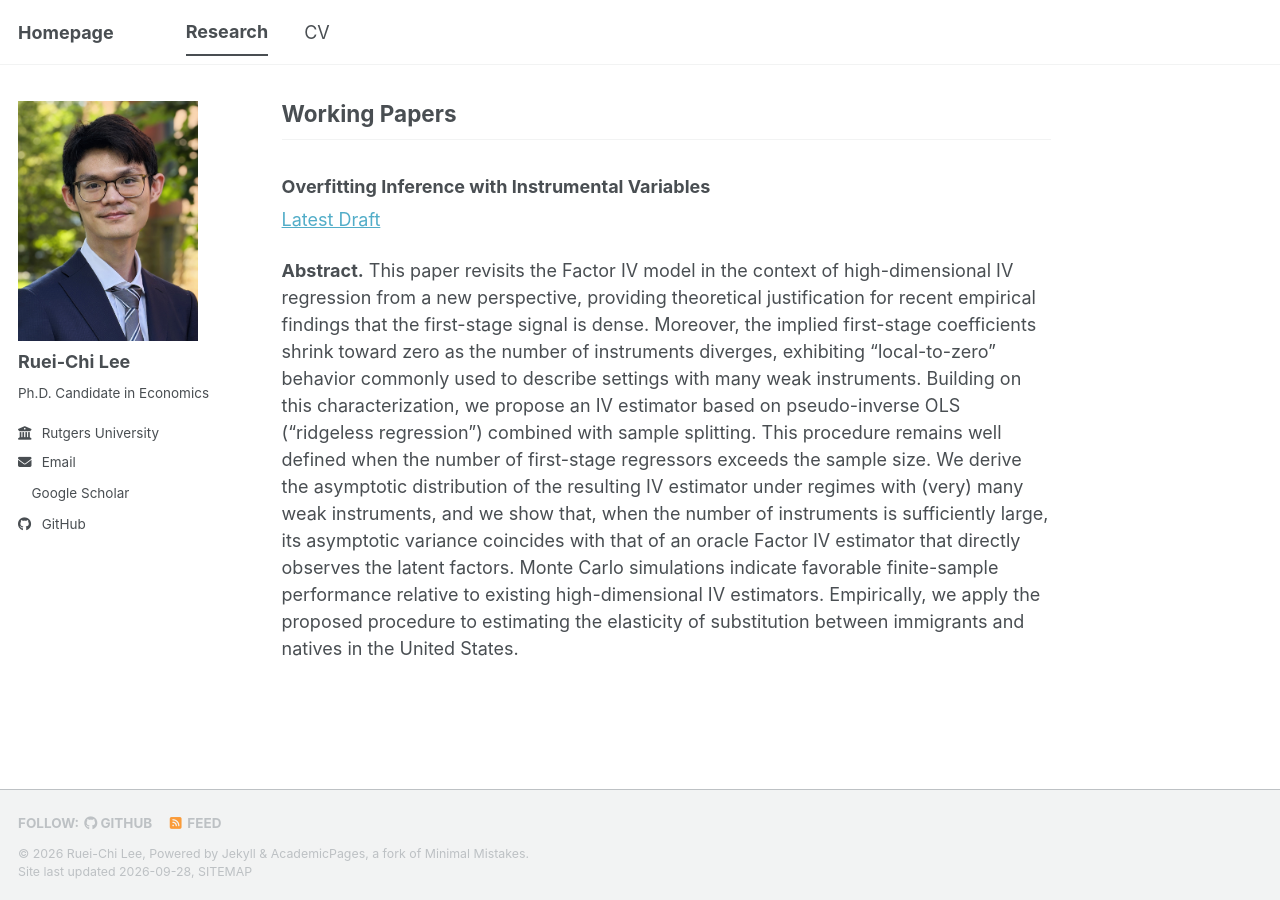
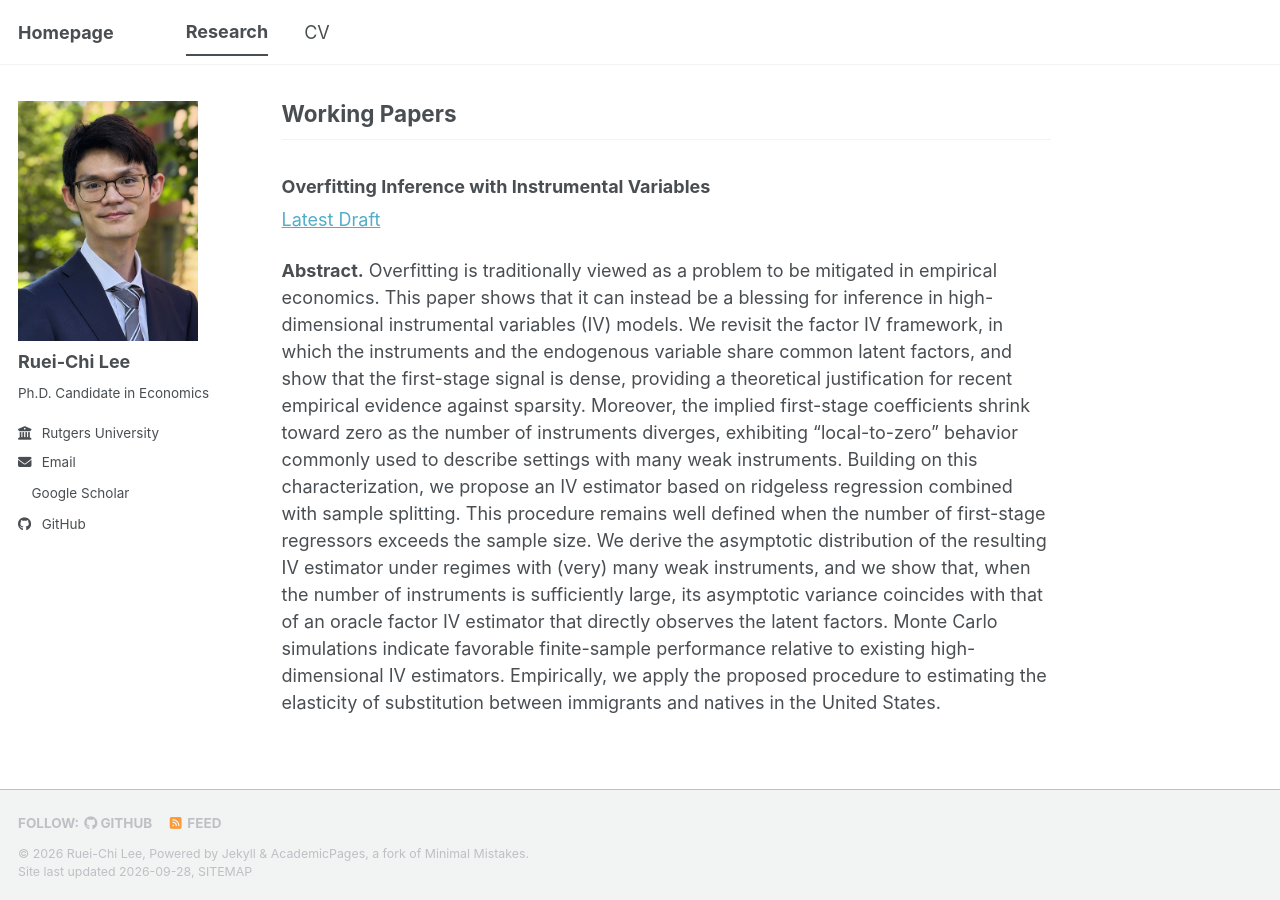
Before and after one commit to rueichilee/rueichilee.github.io, a Jekyll site: the page built from _pages/research.md, in a window 1280 px wide and 900 px high, scrolled down 640 px. Built offline with Jekyll 4.4.1, drawn with Linux system fonts in a browser that asks for light colours; a style sheet for code colours, icons or effects is not loaded; before the commit the page ends 1517 px from its top, so only the background shows below that.

Commit message:
Update research.md

```diff
--- a/_pages/research.md
+++ b/_pages/research.md
@@ -18,7 +18,7 @@ Accepted in *Econometric Theory*. [arXiv](https://arxiv.org/abs/2609.10617)
 
 [Latest Draft](/files/JMP.pdf)
 
-**Abstract.** This paper revisits the Factor IV model in the context of high-dimensional IV regression from a new perspective, providing theoretical justification for recent empirical findings that the first-stage signal is dense. Moreover, the implied first-stage coefficients shrink toward zero as the number of instruments diverges, exhibiting “local-to-zero” behavior commonly used to describe settings with many weak instruments. Building on this characterization, we propose an IV estimator based on pseudo-inverse OLS (“ridgeless regression”) combined with sample splitting. This procedure remains well defined when the number of first-stage regressors exceeds the sample size. We derive the asymptotic distribution of the resulting IV estimator under regimes with (very) many weak instruments, and we show that, when the number of instruments is sufficiently large, its asymptotic variance coincides with that of an oracle Factor IV estimator that directly observes the latent factors. Monte Carlo simulations indicate favorable finite-sample performance relative to existing high-dimensional IV estimators. Empirically, we apply the proposed procedure to estimating the elasticity of substitution between immigrants and natives in the United States.
+**Abstract.** Overfitting is traditionally viewed as a problem to be mitigated in empirical economics. This paper shows that it can instead be a blessing for inference in high-dimensional instrumental variables (IV) models. We revisit the factor IV framework, in which the instruments and the endogenous variable share common latent factors, and show that the first-stage signal is dense, providing a theoretical justification for recent empirical evidence against sparsity. Moreover, the implied first-stage coefficients shrink toward zero as the number of instruments diverges, exhibiting “local-to-zero” behavior commonly used to describe settings with many weak instruments. Building on this characterization, we propose an IV estimator based on ridgeless regression combined with sample splitting. This procedure remains well defined when the number of first-stage regressors exceeds the sample size. We derive the asymptotic distribution of the resulting IV estimator under regimes with (very) many weak instruments, and we show that, when the number of instruments is sufficiently large, its asymptotic variance coincides with that of an oracle factor IV estimator that directly observes the latent factors. Monte Carlo simulations indicate favorable finite-sample performance relative to existing high-dimensional IV estimators. Empirically, we apply the proposed procedure to estimating the elasticity of substitution between immigrants and natives in the United States.
 
 <!--
 ## Work in Progress
```
